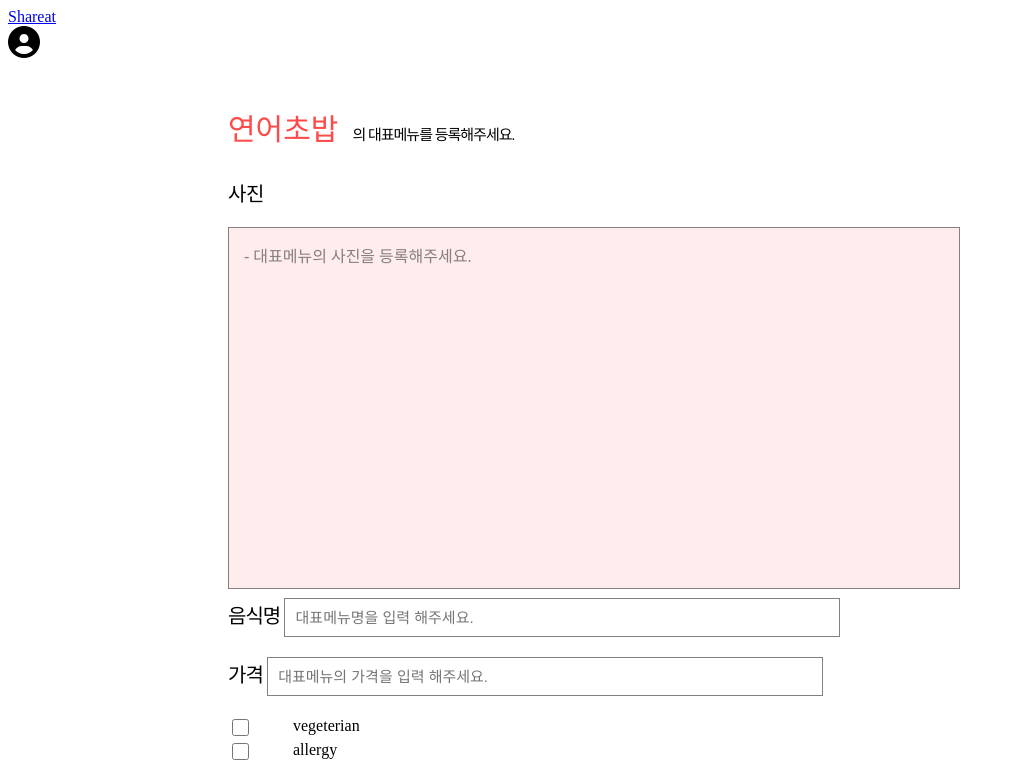
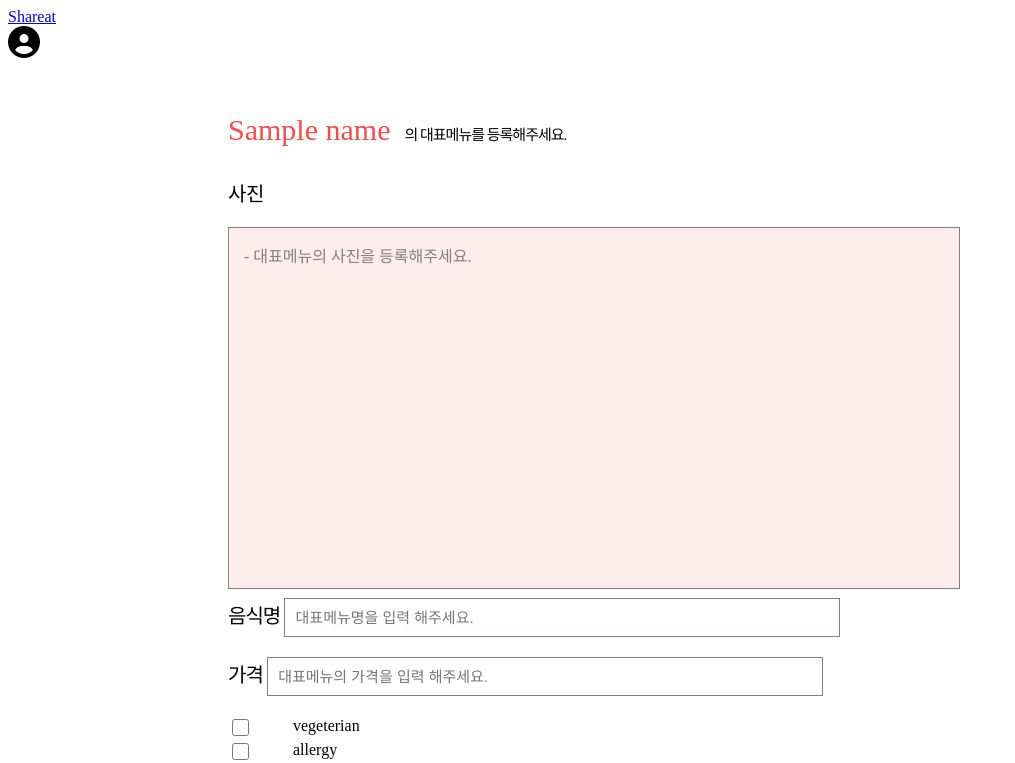
Before and after one commit to sohyu-na/shareat, a Flask app: template templates/registerMenu.html in a window 1280 px wide. Shown: the top 763 px of the page, without its empty margins (0-1015 px from the left). Run offline with Flask 2, Linux system fonts and the light colour scheme; the template is opened without the code that fills it: most values are stand-ins (such as "Sample title", 1, 10 or a date in 2020); some libraries are stand-ins or nearby versions.

Commit message:
가게 등록 페이지에서 가게 이름 받아오도록 수정

```diff
--- a/templates/registerMenu.html
+++ b/templates/registerMenu.html
@@ -19,7 +19,7 @@
 
 		<section>
 			<div class="menu-title">
-				<span class="restaurant-name">연어초밥</span> <span class="menu-title-subMessage">의 대표메뉴를 등록해주세요.</span>
+				<span class="restaurant-name">{{name}}</span> <span class="menu-title-subMessage">의 대표메뉴를 등록해주세요.</span>
 			</div>
 			<form action="/submit_menuData_post" method="post" enctype="multipart/form-data">
 				<div class="menu-upload">
```
